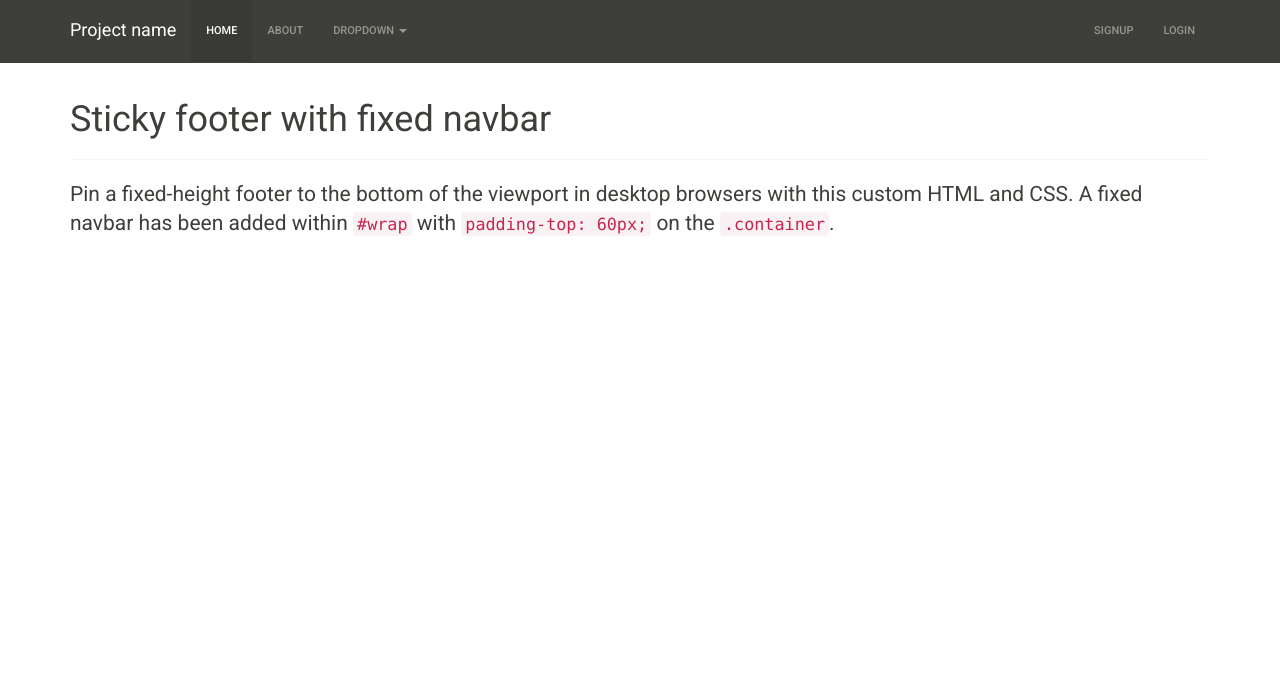
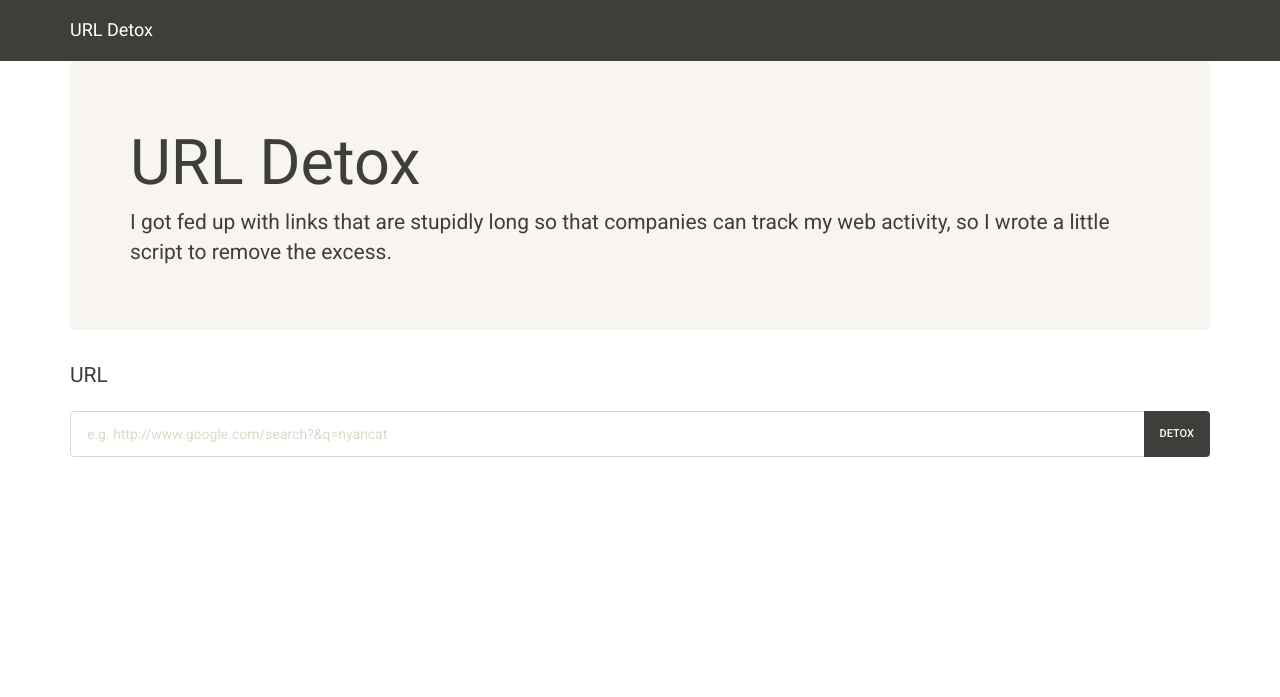
Before and after one commit to nro-bot/urldetox, a Flask app: page / in a window 1280 px wide. Shown: the top 697 px of the page. Run offline with Flask 2, Linux system fonts and the light colour scheme; some libraries are stand-ins or nearby versions.

Commit message:
rudimentary styling done -- removed most of navbar

```diff
--- a/templates/layouts/main.html
+++ b/templates/layouts/main.html
@@ -48,30 +48,8 @@
             <span class="icon-bar"></span>
             <span class="icon-bar"></span>
           </button>
-          <a class="navbar-brand" href="/">Project name</a>
+          <a class="navbar-brand" href="/">URL Detox</a>
         </div>
-        <div class="collapse navbar-collapse">
-          <ul class="nav navbar-nav">
-            <li {% if request.endpoint == 'home' %} class="active" {% endif %}><a href="{{ url_for('home') }}">Home</a></li>
-            <li {% if request.endpoint == 'about' %} class="active" {% endif %}><a href="{{ url_for('about') }}">About</a></li>
-            <li class="dropdown">
-              <a class="dropdown-toggle" data-toggle="dropdown">Dropdown <b class="caret"></b></a>
-              <ul class="dropdown-menu">
-                <li><a>Action</a></li>
-                <li><a>Another action</a></li>
-                <li><a>Something else here</a></li>
-                <li class="divider"></li>
-                <li class="dropdown-header">Nav header</li>
-                <li><a>Separated link</a></li>
-                <li><a>One more separated link</a></li>
-              </ul>
-            </li>
-          </ul>
-          <ul class="nav navbar-nav pull-right">
-            <li><a href="{{ url_for('register') }}">Signup</a></li>
-            <li><a href="{{ url_for('login') }}">Login</a></li>
-          </ul>
-        </div><!--/.nav-collapse -->
       </div>
     </div>
 
--- a/templates/pages/placeholder.home.html
+++ b/templates/pages/placeholder.home.html
@@ -1,10 +1,30 @@
 {% extends 'layouts/main.html' %}
-{% block title %}Home{% endblock %}
+{% block title %}URL Detox: Home (by nouyang){% endblock %}
 {% block content %}
 
-<div class="page-header">
-  <h1>Sticky footer with fixed navbar</h1>
+<div class="jumbotron jumbotron-fluid">
+      <h1>URL Detox</h1>
+        <p>I got fed up with links that are stupidly long so that companies can track my web
+        activity, so I wrote a little script to remove the excess.</p>
 </div>
-<p class="lead">Pin a fixed-height footer to the bottom of the viewport in desktop browsers with this custom HTML and CSS. A fixed navbar has been added within <code>#wrap</code> with <code>padding-top: 60px;</code> on the <code>.container</code>.</p>
+
+    <legend>URL</legend>
+    <div class="form-group">
+      <!--<label for="inputURL" class="col-lg-4 control-label">URL</label>-->
+      <div class="input-group">
+        <input class="form-control" id="inputURL"
+        placeholder="e.g. http://www.google.com/search?&q=nyancat" type="text">
+            <span class="input-group-btn">
+              <button class="btn btn-default" type="button">Detox</button>
+            </span>
+      </div>
+    </div>
+
+        <!--<div class="form-group">-->
+      <!--<div class="col-lg-10 col-lg-offset-2">-->
+        <!--<button type="reset" class="btn btn-default">Cancel</button>-->
+        <!--<button type="submit" class="btn btn-primary">Submit</button>-->
+      <!--</div>-->
+    <!--</div>-->
 
 {% endblock %}
```
Also changed, not shown: static/img/galaxy.jpg (added).
